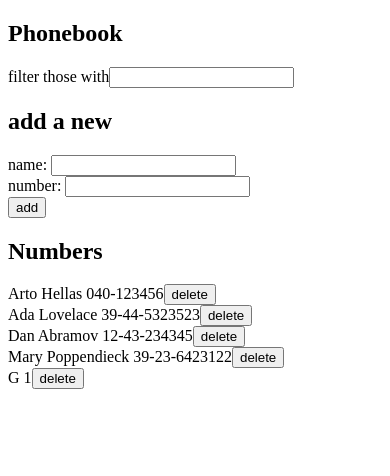
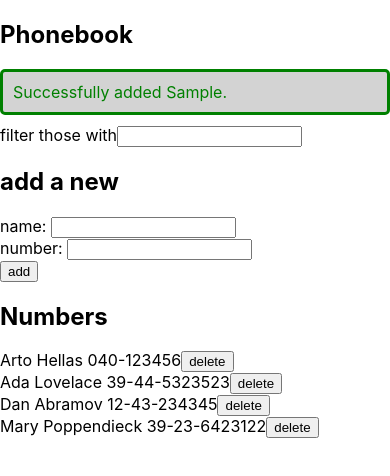
Before and after one commit to garrettjandrews/FullStackOpen, a React (Create React App) app in the folder part2/phonebook/: page / in a window 390 px wide. Both pictures are taken after typing "Sample", "Sample" into the empty fields and a click on the button "add". Shown: the top 476 px of the page. Built offline with nearby package versions, Linux system fonts and the light colour scheme; no server answers; data requests are answered from the project's data file.

Commit message:
Final phonebook commit

```diff
--- a/part2/phonebook/db.json
+++ b/part2/phonebook/db.json
@@ -19,11 +19,6 @@
       "name": "Mary Poppendieck",
       "number": "39-23-6423122",
       "id": 4
-    },
-    {
-      "name": "G",
-      "number": "1",
-      "id": 5
     }
   ]
 }
--- a/part2/phonebook/src/App.js
+++ b/part2/phonebook/src/App.js
@@ -1,5 +1,30 @@
 import { useEffect, useState } from 'react'
 import personService from "./services/persons"
+import "./index.css"
+
+const Header = ({successMessage, errorMessage}) => {
+  if (successMessage) {
+    return(
+      <div>
+        <h2>Phonebook</h2>
+        <p className = "successful-action">{successMessage}</p>
+      </div>
+    )
+  }
+  if (errorMessage) {
+    return(
+      <div>
+        <h2>Phonebook</h2>
+        <p className = "failed-action">{errorMessage}</p>
+      </div>
+    )
+  }
+  return(
+    <div>
+      <h2>Phonebook</h2>
+    </div>
+  )
+}
 
 const Entry = ({persons, person, filter, setPersons}) => {
   const deleteEntry = () => {
@@ -42,7 +67,7 @@ const Filter = ({filter, setNewFilter}) => {
   )
 }
 
-const InputForm = ({newName, newNumber, setNewName, setNewNumber, persons, setPersons}) => {
+const InputForm = ({newName, newNumber, setNewName, setNewNumber, persons, setPersons, setSuccessMessage, setErrorMessage}) => {
   const handleChange = (event) => {
     setNewName(event.target.value)
   }
@@ -66,6 +91,16 @@ const InputForm = ({newName, newNumber, setNewName, setNewNumber, persons, setPe
           console.log(response)
           setPersons(persons.map(thisPerson => thisPerson.id !== personToUpdate.id ? thisPerson : response.data))
         })
+        .then(setSuccessMessage(`Successfully updated ${newEntry.name}'s number to ${newEntry.number}.`))
+        .catch(() => {
+          setErrorMessage(`Information for ${newEntry.name} was already deleted.`)
+          setTimeout(() => {
+            setErrorMessage(null)
+          }, 3000)
+        })
+        setTimeout(() => {
+          setSuccessMessage(null)
+        }, 3000)
       }
       return
     }
@@ -73,10 +108,14 @@ const InputForm = ({newName, newNumber, setNewName, setNewNumber, persons, setPe
     // upload new entry to server
     personService
     .create(newEntry)
-      .then(response => {
-        console.log(response)
-        setPersons(persons.concat(response.data))
-      })
+    .then(response => {
+      console.log(response)
+      setPersons(persons.concat(response.data))
+    })
+    .then(setSuccessMessage(`Successfully added ${newEntry.name}.`))
+    setTimeout(() => {
+      setSuccessMessage(null)
+    }, 3000)
 
     setNewName('')
     setNewNumber('')
@@ -103,6 +142,8 @@ const App = () => {
   const [newName, setNewName] = useState('')
   const [newNumber, setNewNumber] = useState('')
   const [filter, setNewFilter] = useState('')
+  const [successMessage, setSuccessMessage] = useState(null)
+  const [errorMessage, setErrorMessage] = useState(null)
 
   useEffect(() => {
     personService.getAll()
@@ -113,7 +154,7 @@ const App = () => {
 
   return (
     <div>
-      <h2>Phonebook</h2>
+      <Header successMessage={successMessage} errorMessage = {errorMessage}/>
       <Filter
       filter = {filter}
       setNewFilter = {setNewFilter}
@@ -125,6 +166,8 @@ const App = () => {
       setNewNumber = {setNewNumber}
       persons = {persons}
       setPersons = {setPersons}
+      successMessage = {successMessage} setSuccessMessage = {setSuccessMessage}
+      setErrorMessage = {setErrorMessage}
       />
       <NumbersDisplay persons = {persons} filter = {filter} setPersons = {setPersons}/>
     </div>
--- a/part2/phonebook/src/index.css
+++ b/part2/phonebook/src/index.css
@@ -11,3 +11,21 @@ code {
   font-family: source-code-pro, Menlo, Monaco, Consolas, 'Courier New',
     monospace;
 }
+
+.successful-action {
+  color: green;
+  background: lightgrey;
+  border-style: solid;
+  border-radius: 5px;
+  padding: 10px;
+  margin-bottom: 10px;
+}
+
+.failed-action {
+  color: red;
+  background: lightgrey;
+  border-style: solid;
+  border-radius: 5px;
+  padding: 10px;
+  margin-bottom: 10px;
+}
```
